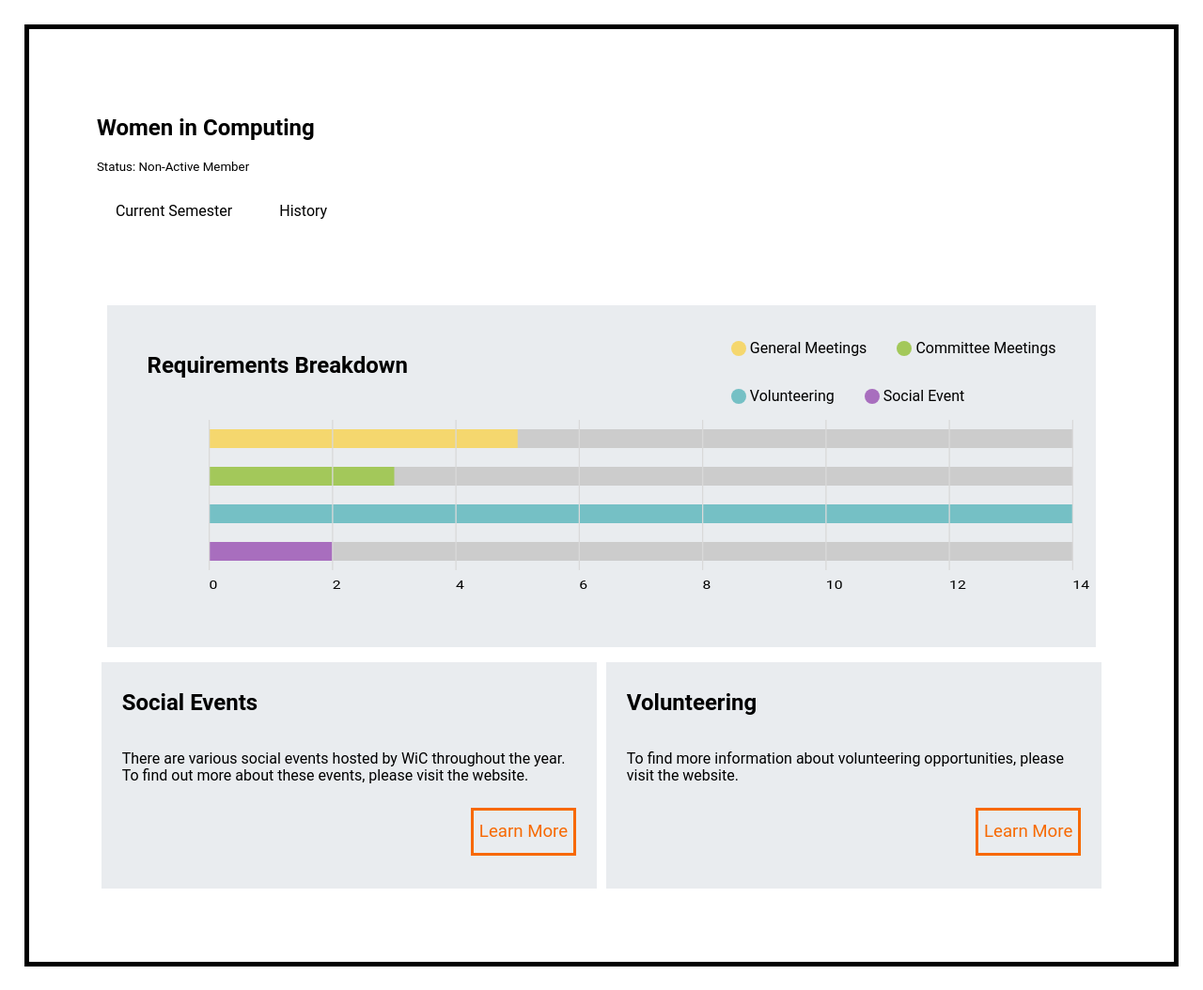
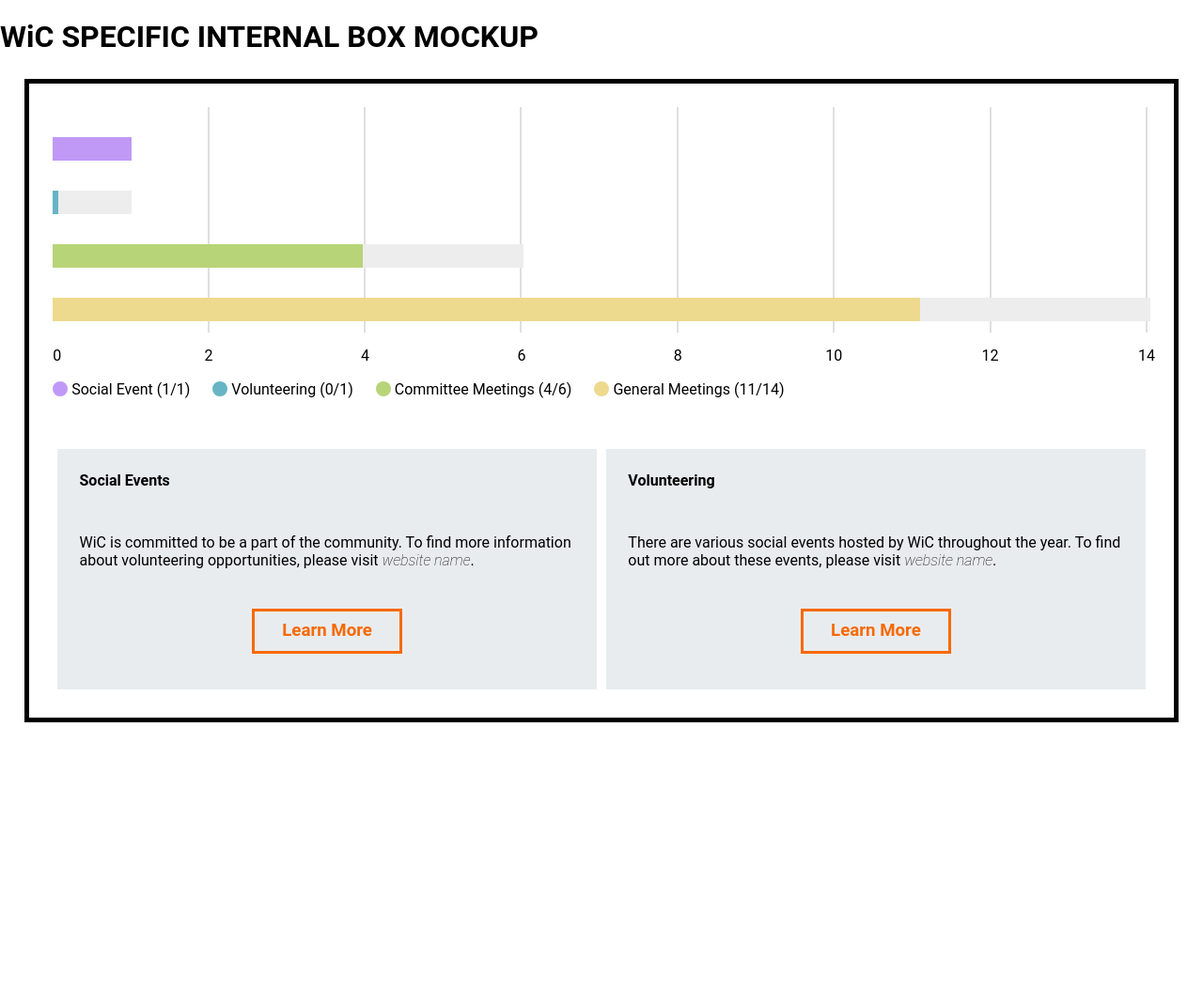
Before and after one commit to Zwork101/consortia, a Python web app: template templates/current-semester-wics.html in a window 1280 px wide. Shown: the whole page at 94% size. After the commit the page ends 769 px from the top, so only its background shows below. Run offline with Jinja, Linux system fonts and the light colour scheme; the template is opened without the code that fills it, so the values that code supplies are empty; some web fonts are replaced.

Commit message:
Creates WIC student view (without mobile)

```diff
--- a/static/css/styles.css
+++ b/static/css/styles.css
@@ -6,17 +6,17 @@
 :root {
     --main-font: "Roboto", sans-serif;
     --orange: #F76902;
-    --label-purple: #9747FF;
-    --label-blue: #009CBD;
-    --label-green: #84BC00;
-    --label-yellow: #F6BE00;
+    --label-purple: #C099F7;
+    --label-blue: #66B4C4;
+    --label-green: #B7D478;
+    --label-yellow: #EEDA8F;
     --medium-gray: #E9ECEF;
     --stroke-gray: #DEDEDE;
     --label-opacity: .5;
     --article-child-margin: 1%;
     --article-child-padding: 4%;
     --info-box-padding: 4%;
-    --bar-height:25px;
+    --bar-height: 25px;
 }
 
 html {
@@ -135,10 +135,6 @@ Classes related to "chart-bar" and related subitems
     height: var(--bar-height);
 }
 
-.chart-bar div {
-    opacity: var(--label-opacity);
-}
-
 .chart-bar div:nth-child(1) {
     background-color: var(--label-purple);
 }
@@ -155,14 +151,99 @@ Classes related to "chart-bar" and related subitems
     background-color: var(--label-yellow);
 }
 
+.wic-bar{
+    margin-bottom: 32px;
+}
+
+/*
+    Styling the backdrop of the WiC chart
+*/
+.chart-background {
+    width: 91%;
+    height: 260px;
+    position: absolute;
+    display: grid;
+    grid-template-columns: repeat(7, 1fr);
+    z-index:-1;
+
+}
+.chart-bckg1 {
+    grid-row: 1;
+    height: 240px;
+    border-right: solid 2px #DFDFDF;
+}
+.chart-bckg2 {
+    grid-row: 1/2;
+    height: 240px;
+    border-right: solid 2px #DFDFDF;
+}
+.chart-bckg3 {
+
+    height: 240px;
+    border-right: solid 2px #DFDFDF;
+}
+.chart-bckg4 {
+
+    height: 240px;
+    border-right: solid 2px #DFDFDF;
+}
+.chart-bckg5 {
+
+    height: 240px;
+    border-right: solid 2px #DFDFDF;
+}
+.chart-bckg6 {
+
+    height: 240px;
+    border-right: solid 2px #DFDFDF;
+}
+.chart-bckg7 {
+
+    height: 240px;
+    border-right: solid 2px #DFDFDF;
+}
+.chart-background {
+    width: 91%;
+    height: 260px;
+    position: absolute;
+    display: grid;
+    grid-template-columns: repeat(7, 1fr);
+    z-index:-1;
+
+}
+.chart-background div{
+    height: 240px;
+    border-right: solid 2px #DFDFDF;
+}
+.chart-bckg1 {
+    grid-row: 1;
+    height: 240px;
+    border-right: solid 2px #DFDFDF;
+}
+.chart-bckg2 {
+    grid-row: 1/2;
+    height: 240px;
+    border-right: solid 2px #DFDFDF;
+}
+.chart-background p{
+    float: right;
+    transform: translate(10px, 240px);
+}
+.chart-first-zero{
+    position: absolute;
+    transform: translateY(240px);
+}
+
+.one-dig-num p{
+    transform: translate(6px, 240px);
+}
 /*
 
 Classes related to "chart-labels" and related subitems
 
 */
-
 .chart-labels {
-    display:flex;
+    display: flex;
     flex-direction: row;
 }
 
@@ -175,7 +256,6 @@ Classes related to "chart-labels" and related subitems
     width: 1rem;
     height: 1rem;
     border-radius: 50%;
-    opacity: var(--label-opacity);
     margin-top: 1rem;
     margin-right: 0.25rem;
 }
@@ -254,23 +334,26 @@ Classes relating to "info-box-gray"
 .learn-more{
     font-family: var(--main-font);
     font-size: 1.166875rem;
+    font-weight: 600;
     color: #F76902;
     background-color: transparent;
     border: solid 3px var(--orange);
-    margin-left: 27.5%;
-    margin-right: 27.5%;
-    padding-top: 2.5%;
-    padding-bottom: 2.5%;
+    padding: 10px 20px;
+    width: 160px;
     margin-top: 5%;
     margin-bottom: 5%;
 }
 
+.learn-more-cont {
+    display: flex;
+    justify-content: center;
+    align-items: center;
+}
 /*
 
 Items specifc to COMMS below
 
 */
-
 .points-bar {
     padding: 2em 0;
 }
@@ -279,6 +362,11 @@ Items specifc to COMMS below
     display: grid;
     grid-template-columns: repeat(3, 1fr);
     grid-template-rows: repeat(2, 1fr);
+}
+
+.points-info-container2 {
+    display: grid;
+    grid-template-columns: repeat(4, 1fr);
 }
 
 .mentorship-points-box {
@@ -303,6 +391,16 @@ Items specifc to COMMS below
 .miscellaneous-points-box {
     grid-row: 2;
     grid-column: 3;
+}
+
+.social-events {
+    grid-column: 1/3;
+    margin: 5px;
+}
+
+.volunteering {
+    grid-column: 3/5;
+    margin: 5px;
 }
 
 /*
@@ -728,7 +826,7 @@ input[type="text"] {
 
 .wicscomsbutton:hover {
     /* background-color: rgba(0, 86, 179, 0.9); */
-    border-color: #9747FF;;
+    border-color: #9747FF;
   }
 
   /* Wics Current Semester */
@@ -867,5 +965,5 @@ svg {
     margin-left: auto;
 }
 .wiclearn-more:hover {
-    border-color: #9747FF;;
+    border-color: #9747FF;
 }
--- a/templates/current-semester-wics.html
+++ b/templates/current-semester-wics.html
@@ -1,8 +1,9 @@
 <!doctype html>
 <html lang="en">
+
 <head>
     <meta charset="utf-8">
-    <title>WiC Current Semester</title>
+    <title>demo</title>
     <link rel="stylesheet" type="text/css" href="../static/css/styles.css">
     <link rel="stylesheet" type="text/css" href="../static/css/normalize/normalize.css">
     <style>
@@ -12,142 +13,101 @@
             border: solid 5px black;
         }
     </style>
+</head>
 
-</head>
 <body>
+
+    <h1>WiC SPECIFIC INTERNAL BOX MOCKUP</h1>
+
     <div class="demo-container">
 
         <!-- Everything below this section will be part of the final code-->
-
         <main>
-
-    <div class="titletabssection">
-        <h2>Women in Computing</h2>
-        <h3 class="status">Status: Non-Active Member</h3>
-        <div class="tabs">
-            <button class="tablinks" onclick="location.href='test.html'">Current Semester</button>
-            <button class="tablinks" onclick="location.href='current-semester-comms-interior.html'">History</button>
-        </div>
+            <!--Chart Background-->
+            <p class="chart-first-zero">0</p>
+            <div class="chart-background">
+                <div class="chart-bckg1 one-dig-num"><p>2</p></div>
+                <div class="chart-bckg2 one-dig-num"><p>4</p></div>
+                <div class="chart-bckg3 one-dig-num"><p>6</p></div>
+                <div class="chart-bckg4 one-dig-num"><p>8</p></div>
+                <div class="chart-bckg5"><p>10</p></div>
+                <div class="chart-bckg6"><p>12</p></div>
+                <div class="chart-bckg7"><p>14</p></div>
 
             </div>
-
-    <div class="wicsdemo-container">
-        <div class="wicspoints-info-container">
-            <div class="tabcontent">
-                <!-- Legend -->
-                <div class="legend">
-                    <h2 class="chart-title">Requirements Breakdown</h2>
+            <div class="points-bar">
+                <div class="chart-bar wic-bar" style="width:7.14%">
+                    <!--Flexbox-->
+                    <div style="width:100%"></div><!--Social Event-->
+                    <div style="width:0%"></div><!--Placeholder-->
+                    <div style="width:0%"></div><!--Placeholder-->
+                    <div style="width:0%"></div><!--Placeholder-->
+                </div>
+                <div class="chart-bar wic-bar" style="width:7.14%">
+                    <!--Flexbox-->
+                    <div style="width:0%"></div><!--Placeholder-->
+                    <div style="width:7%"></div><!--Volunteering-->
+                    <div style="width:0%"></div><!--Placeholder-->
+                    <div style="width:0%"></div><!--Placeholder-->
+                </div>
+                <div class="chart-bar wic-bar" style="width:42.86%">
+                    <!--Flexbox-->
+                    <div style="width:0%"></div><!--Placeholder-->
+                    <div style="width:0%"></div><!--Placeholder-->
+                    <div style="width:66%"></div><!--Committee Meetings-->
+                    <div style="width:0%"></div><!--Placeholder-->
+                </div>
+                <div class="chart-bar wic-bar">
+                    <!--Flexbox-->
+                    <div style="width:0%"></div><!--Placeholder-->
+                    <div style="width:0%"></div><!--Placeholder-->
+                    <div style="width:0%"></div><!--Placeholder-->
+                    <div style="width:79%"></div><!--General Meetings-->
+                </div>
+                <div class="chart-labels" style="padding-top:16px">
+                    <!--Flexbox-->
                     <div>
-                        <div class="legend-row">
-                            <div class="legend-item">
-                                <div class="legend-color" style="background-color: #F5D76E;"></div>
-                                <p>General Meetings</p>
+                        <div></div> <!--Circle-->
+                        <p>Social Event (1/1)</p>
                     </div>
-                            <div class="legend-item">
-                                <div class="legend-color" style="background-color: #A3C85A;"></div>
-                                <p>Committee Meetings</p>
+                    <div>
+                        <div></div> <!--Circle-->
+                        <p>Volunteering (0/1)</p>
                     </div>
+                    <div>
+                        <div></div> <!--Circle-->
+                        <p>Committee Meetings (4/6)</p>
                     </div>
-                        <div class="legend-row">
-                            <div class="legend-item">
-                                <div class="legend-color" style="background-color: #75C0C5;"></div>
-                                <p>Volunteering</p>
+                    <div>
+                        <div></div> <!--Circle-->
+                        <p>General Meetings (11/14)</p>
                     </div>
-                            <div class="legend-item">
-                                <div class="legend-color" style="background-color: #A86EBE;"></div>
-                                <p>Social Event</p>
-                            </div>
-                        </div>
+                    <p><b></b></p>
                 </div>
             </div>
 
-                <!-- Bar chart -->
-                <svg width="1050px" height="200" viewBox="0 0 800 200" preserveAspectRatio="none">
-                    <!-- X-axis Labels -->
-                    <text x="50" y="180" font-size="12">0</text>
-                    <text x="150" y="180" font-size="12">2</text>
-                    <text x="250" y="180" font-size="12">4</text>
-                    <text x="350" y="180" font-size="12">6</text>
-                    <text x="450" y="180" font-size="12">8</text>
-                    <text x="550" y="180" font-size="12">10</text>
-                    <text x="650" y="180" font-size="12">12</text>
-                    <text x="750" y="180" font-size="12">14</text>
+            <!--Gray Boxes-->
+            <div class="points-info-container2">
 
-                    <!-- Background bars -->
-                    <rect x="50" y="10" width="700" height="20" fill="#ccc"></rect>
-                    <rect x="50" y="50" width="700" height="20" fill="#ccc"></rect>
-                    <rect x="50" y="90" width="700" height="20" fill="#ccc"></rect>
-                    <rect x="50" y="130" width="700" height="20" fill="#ccc"></rect>
-
-                    <!-- Data bars -->
-                    <rect id="generalMeetingsBar" x="50" y="10" width="300" height="20" fill="#F5D76E"></rect>
-                    <rect id="committeeMeetingsBar" x="50" y="50" width="200" height="20" fill="#A3C85A"></rect>
-                    <rect id="volunteeringBar" x="50" y="90" width="400" height="20" fill="#75C0C5"></rect>
-                    <rect id="socialEventBar" x="50" y="130" width="150" height="20" fill="#A86EBE"></rect>
-
-                    <!-- Grid lines -->
-                    <line x1="50" y1="0" x2="50" y2="160" stroke="#D9D9D9" stroke-width="1"></line>
-                    <line x1="150" y1="0" x2="150" y2="160" stroke="#D9D9D9" stroke-width="1"></line>
-                    <line x1="250" y1="0" x2="250" y2="160" stroke="#D9D9D9" stroke-width="1"></line>
-                    <line x1="350" y1="0" x2="350" y2="160" stroke="#D9D9D9" stroke-width="1"></line>
-                    <line x1="450" y1="0" x2="450" y2="160" stroke="#D9D9D9" stroke-width="1"></line>
-                    <line x1="550" y1="0" x2="550" y2="160" stroke="#D9D9D9" stroke-width="1"></line>
-                    <line x1="650" y1="0" x2="650" y2="160" stroke="#D9D9D9" stroke-width="1"></line>
-                    <line x1="750" y1="0" x2="750" y2="160" stroke="#D9D9D9" stroke-width="1"></line>
-                </svg>
-            </div>
-        </div>
-
-        <section class="wicinfo-container">
-            <div class="wicinfo-box-gray">
+                <section class="info-box-gray social-events">
                     <h2>Social Events</h2>
-                <div class="extra-info">
                     <p>
-                        There are various social events hosted by WiC throughout the year. To find out more about these events, please visit the website.
+                        WiC is committed to be a part of the community. To find more information about volunteering opportunities, please visit  <span class="external-url">website name</span>.
                     </p>
-                    <button class="wiclearn-more">Learn More</button>
-                </div>
-            </div>
-            <div class="wicinfo-box-gray">
+                    <span class="learn-more-cont">
+                        <button class="learn-more">Learn More</button>
+                    </span>
+                </section>
+                <section class="info-box-gray volunteering">
                     <h2>Volunteering</h2>
-                <div class="extra-info">
                     <p>
-                        To find more information about volunteering opportunities, please visit the website.
+                        There are various social events hosted by WiC throughout the year. To find out more about these events, please visit <span class="external-url">website name</span>.
                     </p>
-                    <button class="wiclearn-more">Learn More</button>
-                </div>
-            </div>
+                    <span class="learn-more-cont">
+                        <button class="learn-more">Learn More</button>
+                    </span>
                 </section>
             </div>
-
-    <!-- Script -->
-    <script>
-        // Example data for the number of meetings attended (these values should be dynamic)
-        var generalMeetingsAttended = 5; // Replace with actual data
-        var committeeMeetingsAttended = 3; // Replace with actual data
-        var volunteeringAttended = 14; // Replace with actual data
-        var socialEventsAttended = 2; // Replace with actual data
-
-        // Maximum value for the X-axis (to normalize the bar lengths)
-        var maxMeetings = 14;
-
-        // Function to update bar widths
-        function updateBarWidths() {
-            var generalMeetingsWidth = (generalMeetingsAttended / maxMeetings) * 700;
-            var committeeMeetingsWidth = (committeeMeetingsAttended / maxMeetings) * 700;
-            var volunteeringWidth = (volunteeringAttended / maxMeetings) * 700;
-            var socialEventsWidth = (socialEventsAttended / maxMeetings) * 700;
-
-            document.getElementById('generalMeetingsBar').setAttribute('width', generalMeetingsWidth);
-            document.getElementById('committeeMeetingsBar').setAttribute('width', committeeMeetingsWidth);
-            document.getElementById('volunteeringBar').setAttribute('width', volunteeringWidth);
-            document.getElementById('socialEventBar').setAttribute('width', socialEventsWidth);
-        }
-
-        // Call the function to update the bar widths
-        updateBarWidths();
-    </script>
-
         </main>
 
         <!-- Everything above this section will be part of the final code-->
@@ -155,4 +115,5 @@
     </div>
 
 </body>
+
 </html>
```
Also changed, not shown: templates/current-semester-comms-interior.html (+6 -2 lines). Lines whose indentation alone changed are shown as unchanged.
